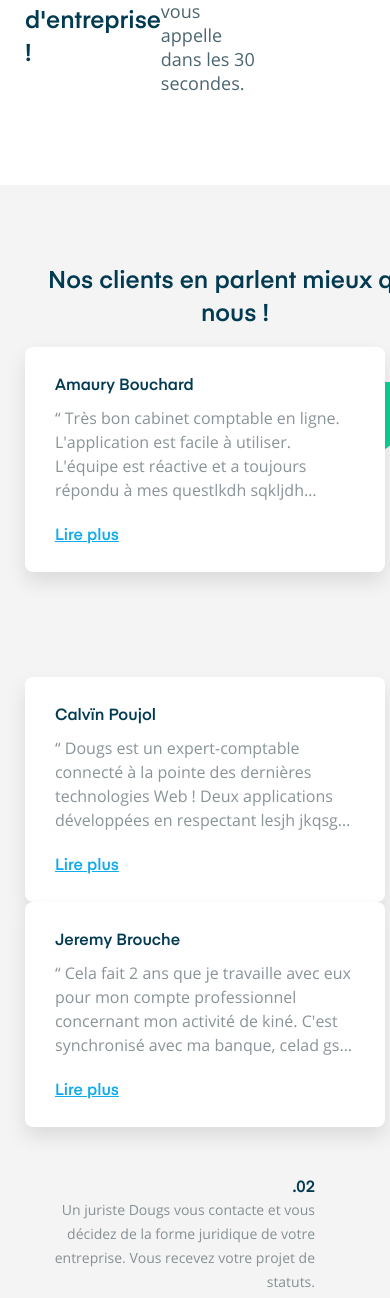
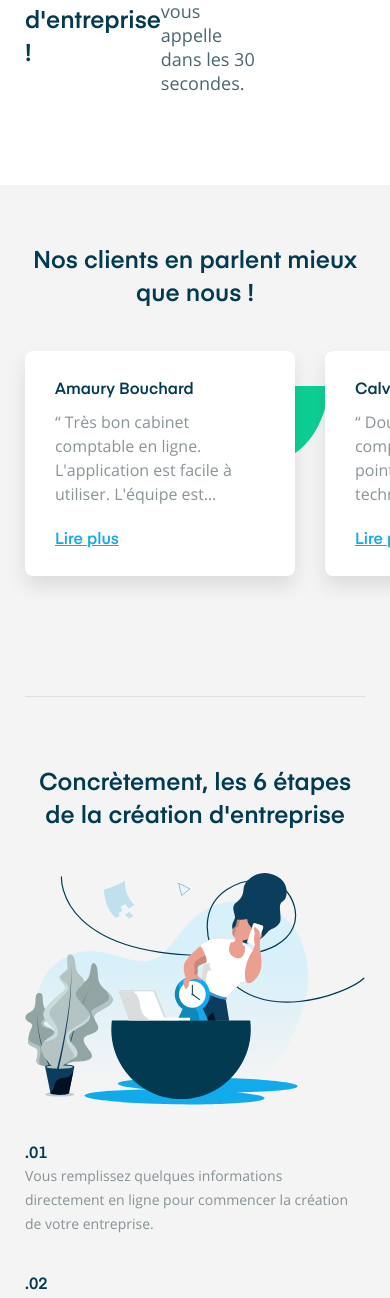
Before and after one commit to leonardchalvet/Dougs, a PHP site: page /creation.php in a window 390 px wide. Shown: the part 2709-4007 px from the top of the page. Run offline with PHP 8.4, Linux system fonts and the light colour scheme; style sheets or scripts are compiled from the project's sources.

Commit message:
Responsive common home/creation

```diff
--- a/style/common.scss
+++ b/style/common.scss
@@ -540,30 +540,6 @@ main
 
 @media screen and (min-width: $breakPoint_mobile) and (max-width: $breakPoint_tablet) {
 
-	/*
-	#common-section-pres .wrapper .head {
-		margin-bottom: 50px;
-	}
-	#common-section-pres .wrapper .container-col .illu {
-		width: 25%;
-	}
-	#common-section-pres .wrapper .container-col .col-el {
-		margin: auto;
-		width: 30%;
-	}
-	#common-section-pres .wrapper .container-col .col-el .el {
-		//transform: none !important;
-	}
-
-
-	#common-section-quotes .wrapper .container-quotes .li-quotes {
-		flex-wrap: nowrap;
-	}
-	#common-section-quotes .wrapper .container-quotes .li-quotes .quote {
-		margin-top: 0 !important;
-		margin-right: 75px;
-	}*/
-
 	#common-section-pres .wrapper .container-col .illu{
 		width: 25%;
 	}
@@ -589,3 +565,61 @@ main
 	}
 
 }
+
+
+@media screen and (max-width: $breakPoint_mobile) {
+
+	#common-section-pres {
+		padding-top: 60px;
+	}
+	#common-section-pres .wrapper .head {
+		margin-bottom: 40px;
+	}
+	#common-section-pres .wrapper .container-col {
+		padding-bottom: 60px;
+	}
+	#common-section-pres .wrapper .container-col .illu {
+		order: 1;
+		width: 100%;
+	}
+	#common-section-pres .wrapper .container-col .col-el {
+		margin-top: 40px;
+		width: 100%;
+	}
+	#common-section-pres .wrapper .container-col .col-el.col-el-1 {
+		order: 2;
+		text-align: left;
+	}
+	#common-section-pres .wrapper .container-col .col-el.col-el-2 {
+		order: 3;
+	}
+	#common-section-pres .wrapper .container-col .col-el .el {
+		transform: none !important;
+		margin-bottom: 40px;
+	}
+
+
+	#common-section-quotes {
+		padding: 60px 0;
+	}
+	#common-section-quotes .wrapper .head {
+		margin-bottom: 40px !important;
+		width: 100% !important;
+	}
+	#common-section-quotes .wrapper .container-quotes {
+		height: auto;
+	}
+	#common-section-quotes .wrapper .container-quotes .li-quotes {
+		flex-wrap: nowrap;
+	}
+	#common-section-quotes .wrapper .container-quotes .li-quotes .quote {
+		margin-top: 0 !important;
+		margin-right: 30px;
+	}
+	#common-section-quotes .wrapper .container-quotes .li-quotes .quote .quote-content {
+		width: 270px;
+	}
+	#common-section-quotes .wrapper .container-nav {
+		display: none;
+	}
+}
```
